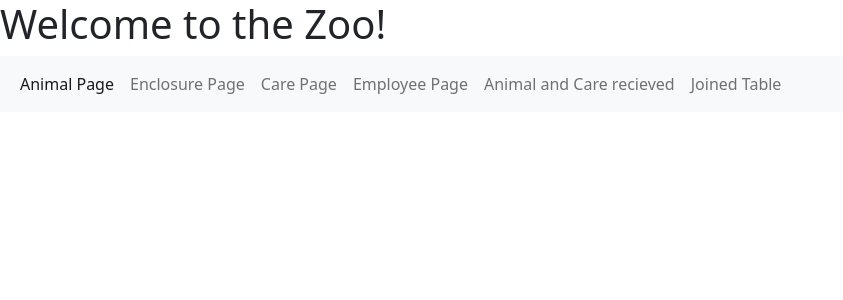
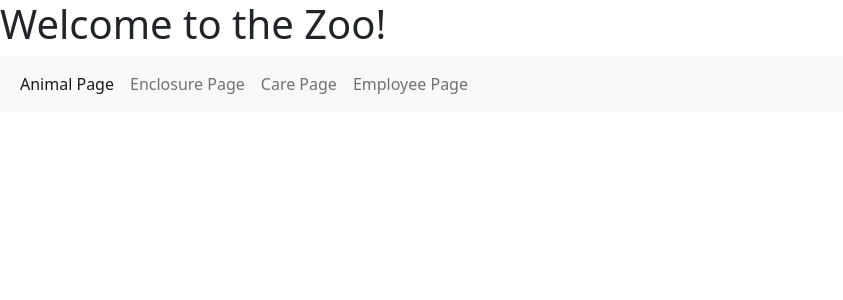
Before and after one commit to sydneycherek/ecommhomework4, a PHP site: page / in a window 1280 px wide. Shown: the top 300 px of the page, without its empty margins (0-843 px from the left). Run offline with PHP 8.4, Linux system fonts and the light colour scheme.

Commit message:
Update index.php

```diff
--- a/index.php
+++ b/index.php
@@ -29,12 +29,6 @@
         <li class="nav-item">
           <a class="nav-link" href="employeetable.php">Employee Page</a>
         </li>
-        <li class="nav-item">
-          <a class="nav-link" href="secondcriteria2.php">Animal and Care recieved</a>
-        </li>
-        <li class="nav-item">
-          <a class="nav-link" href="animal-care.php">Joined Table</a>
-        </li>
       </ul>
     </div>
   </div>
```
